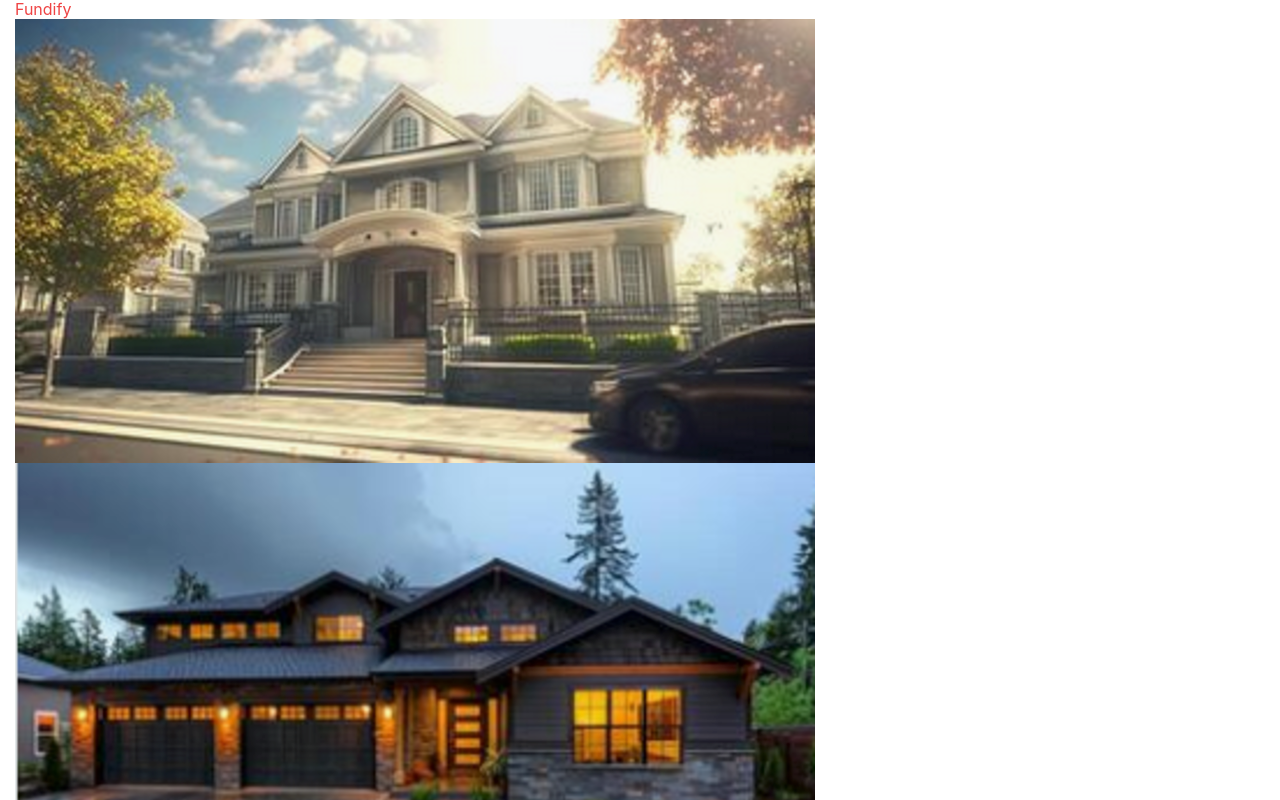
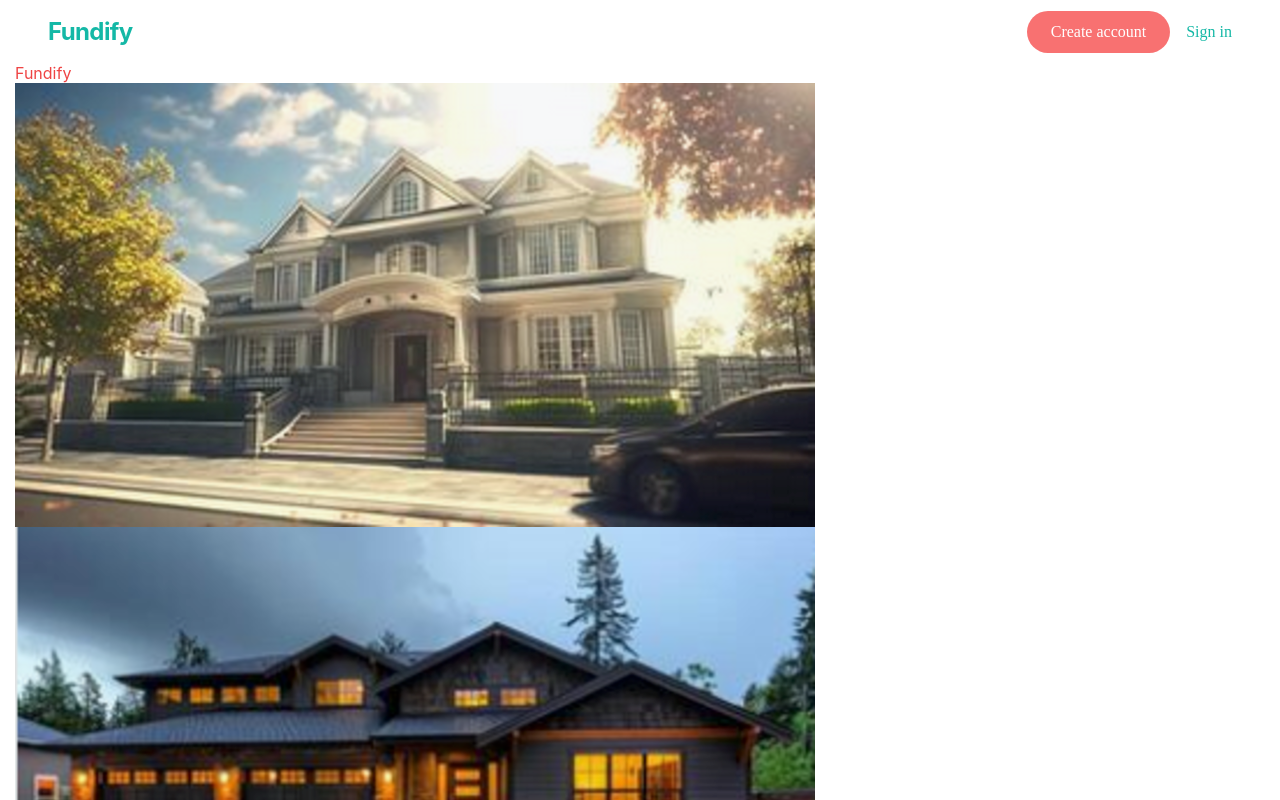
Before and after one commit to merinnaa/mortgage-application, a React (Create React App) app in the folder frontend/: page / in a window 1280 px wide. Shown: the top 800 px of the page. Built offline with nearby package versions, Linux system fonts and the light colour scheme; no server answers.

Commit message:
feature header created

```diff
--- a/frontend/src/App.js
+++ b/frontend/src/App.jsx
@@ -12,6 +12,7 @@ import Login from "./components/Login"
 import Register from './components/Register';
 import Dashboard from './components/Dashboard';
 import Front from './components/Front';
+import Header from './components/Header';
 
 function App() {
   const [isAuthenticated, setIsAuthenticated] = useState(false);
@@ -43,9 +44,11 @@ function App() {
   return (
     <Fragment>
       <Router>
+      <Header/>
         <div className='container'>
           <ToastContainer/>
           <Routes>
+
             <Route path="/" element= {<Front/>} />
             <Route path="/login" element= { !isAuthenticated ? < Login  setAuth={setAuth}/> : <Navigate to="/dashboard"/> }/>
             <Route path="/register" element= {!isAuthenticated ? < Register  setAuth={setAuth}/> : <Navigate to="/login"/> }/>
@@ -54,6 +57,7 @@ function App() {
           </Routes>
 
         </div>
+
       </Router>
 
     </Fragment>
--- /dev/null
+++ b/frontend/src/components/Header.jsx
@@ -0,0 +1,19 @@
+import React from 'react'
+import { Link } from 'react-router-dom'
+const Header = () => {
+  return (
+    <nav className="w-full h-16 px-12 bg-white inline-flex justify-between items-center">
+
+<div className="text-center justify-center text-teal-500 text-2xl font-bold font-['Inter'] leading-9 tracking-tight">Fundify</div>
+<div className="flex justify-start items-center gap-4">
+<div className="px-6 py-2.5 bg-red-400 rounded-[48px] flex justify-center items-center gap-2.5">
+<Link to="/register" className="justify-start text-white text-base font-['SF_Pro'] leading-snug">Create account</Link>
+</div>
+<Link to="/login" className="justify-start text-teal-500 text-base font-['SF_Pro'] leading-snug">Sign in</Link>
+</div>
+
+    </nav>
+  )
+}
+
+export default Header
```
Also changed, not shown: frontend/src/components/Dashboard.jsx (renamed from frontend/src/components/Dashboard.js), frontend/src/components/Front.jsx (renamed from frontend/src/components/Front.js), frontend/src/components/Login.jsx (renamed from frontend/src/components/Login.js), frontend/src/components/Register.jsx (renamed from frontend/src/components/Register.js).
